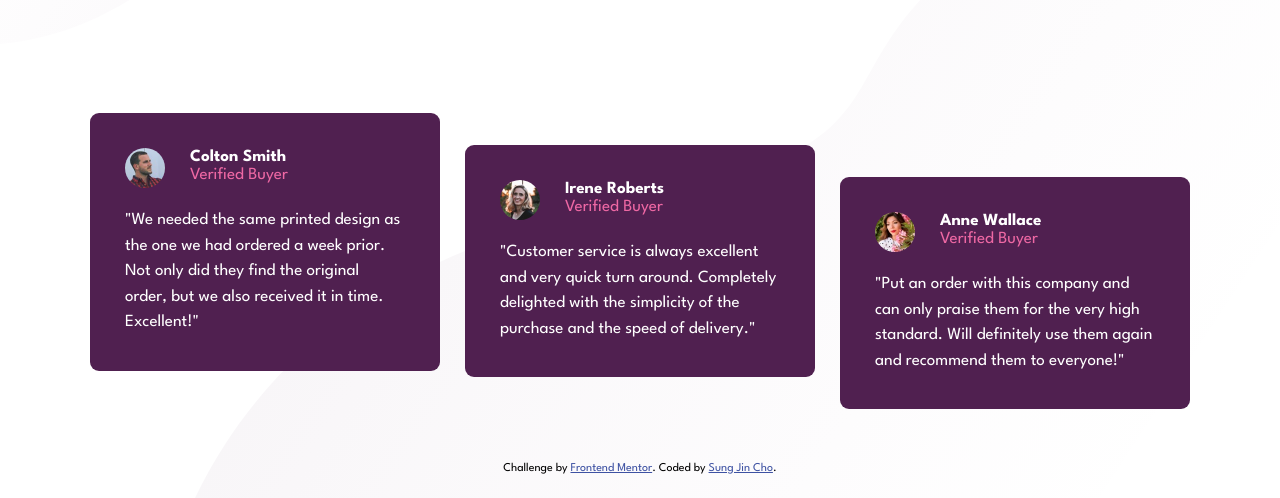
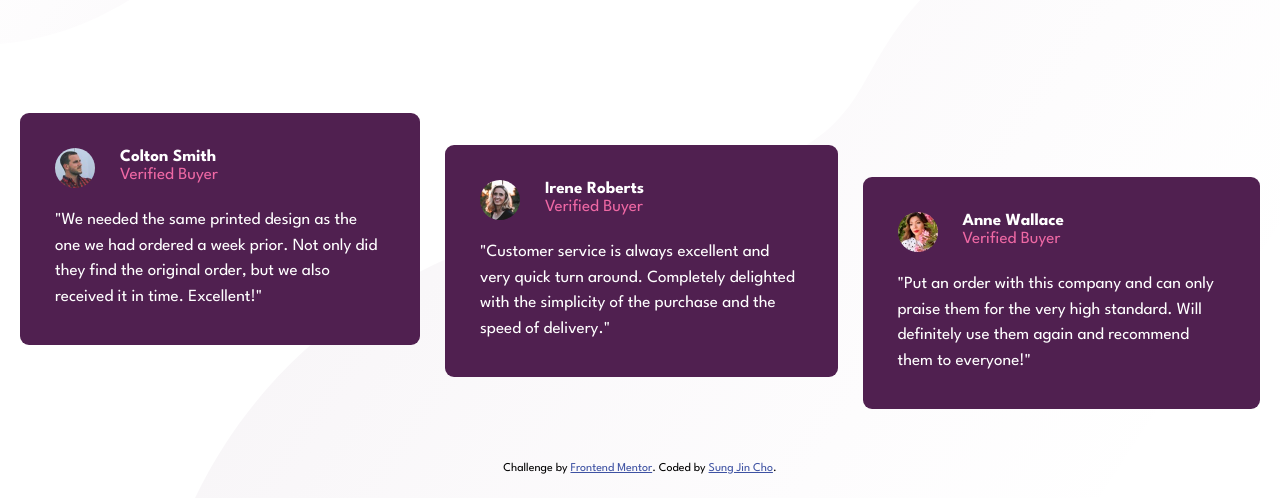
Before and after one commit to sung92/social-proof-section, a website built with Parcel: page index.html in a window 1280 px wide. Shown: the part 318-816 px from the top of the page. Built offline with nearby package versions, Linux system fonts and the light colour scheme.

Commit message:
fix testimonial

```diff
--- a/sass/components/_testimonials.scss
+++ b/sass/components/_testimonials.scss
@@ -80,7 +80,7 @@
     .c-testimonial {
         flex-direction: row;
         flex-basis: auto;
-        max-width: f.rem(350px);
+        max-width: f.rem(400px);
         padding: f.rem(35px);
 
         // &:nth-child(1) {
```
Also changed, not shown: 1 other file.
